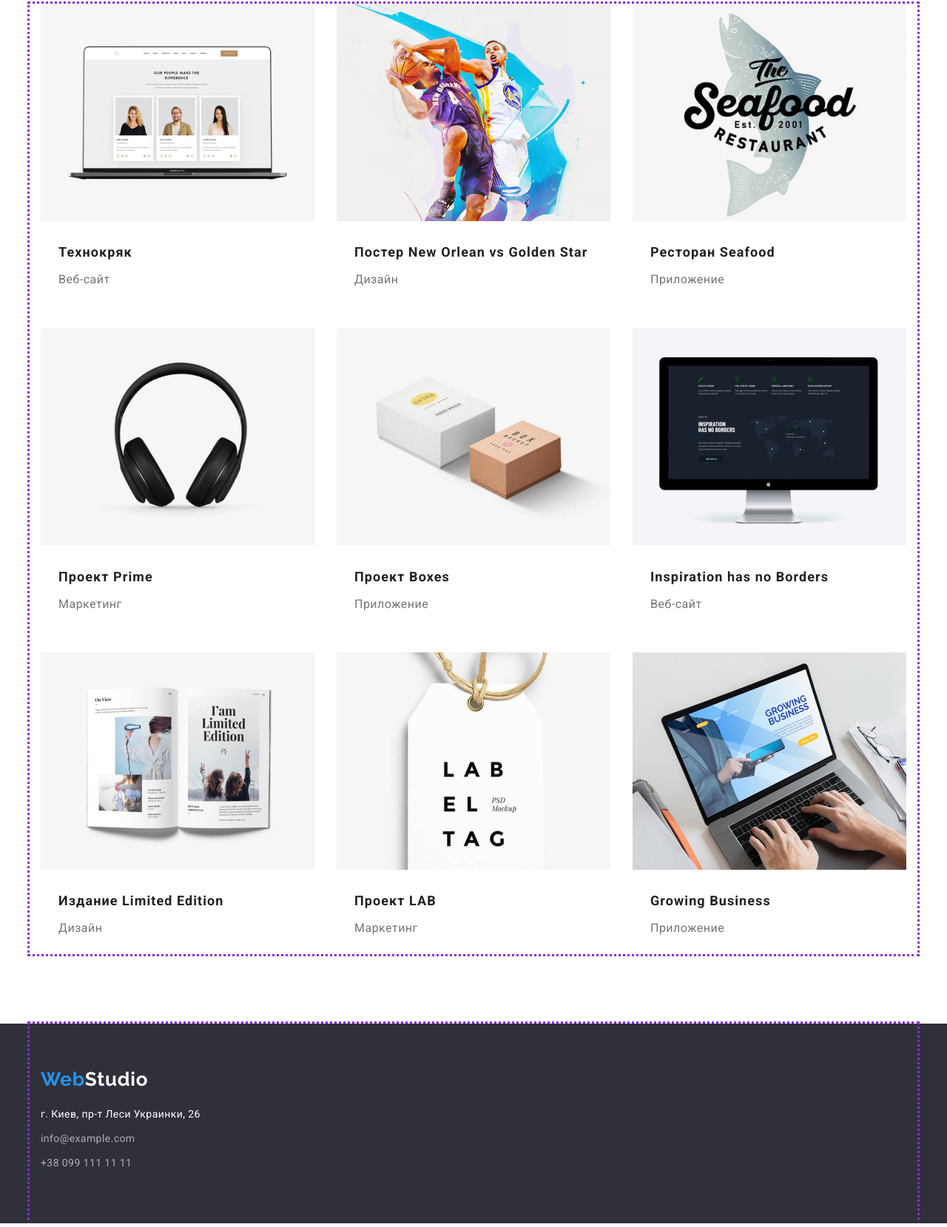
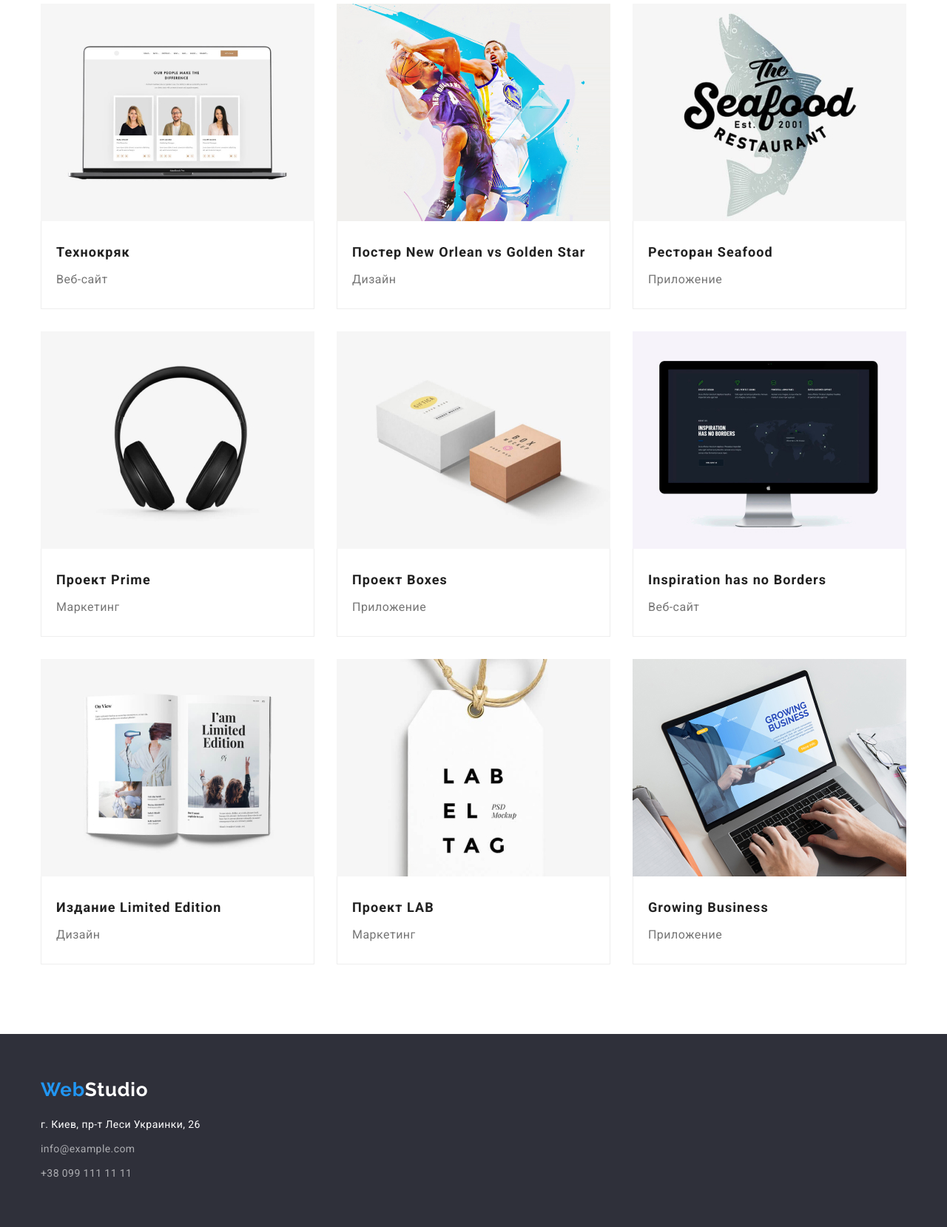
Before and after one commit to LenaK513/goit-markup-hw-03, a plain HTML site: page portfolio.html in a window 1280 px wide. Shown: the part 312-1971 px from the top of the page at 74% size. Drawn offline with nearby package versions, Linux system fonts and the light colour scheme.

Commit message:
verson corrected after checking

```diff
--- a/css/styles.css
+++ b/css/styles.css
@@ -58,7 +58,7 @@ ul {
   margin-right: auto;
   padding-left: 15px;
   padding-right: 15px;
-  outline: 3px dotted blueviolet;
+  /* outline: 3px dotted blueviolet; */
 }
 
 /***********HEADER **********/
@@ -295,6 +295,11 @@ ul {
   padding-bottom: 94px;
 }
 
+img {
+  display: block;
+  max-width: 100%;
+  height: auto;
+}
 /*************SECTION  BUTTONS **********************/
 
 .apps {
@@ -336,14 +341,26 @@ ul {
 .project {
   display: flex;
   flex-wrap: wrap;
-  /* background-color: blueviolet; */
+
+  margin: 0;
+  padding: 0;
+  list-style: none;
+
+  margin-right: -30px;
+  margin-bottom: -30px;
+}
+
+.project > .item {
+  flex-basis: calc(100% / 3 - 30px);
+  margin-right: 30px;
+  margin-bottom: 30px;
 }
 
 .project-name {
-  padding: 20px 24px;
-  /* border-right: 1px solid var(--border-line-portfolio);
+  padding: 24px 20px;
+  border-right: 1px solid var(--border-line-portfolio);
   border-left: 1px solid var(--border-line-portfolio);
-  border-bottom: 1px solid var(--border-line-portfolio); */
+  border-bottom: 1px solid var(--border-line-portfolio);
 }
 
 .project-title {
@@ -363,30 +380,26 @@ ul {
   margin: 0;
 }
 
-.project .item {
-  margin-right: 30px;
-  margin-bottom: 30px;
-}
-
-.project .item:nth-child(3n) {
+/* .project .item:nth-child(3n) {
   margin-right: 0;
 }
 
 .project .item:nth-last-child(-n + 3) {
   margin-bottom: 0;
-}
+} */
 
 /*************FOOTER***************/
 .footer {
   background-color: var(--add-background-color);
   font-size: 14px;
   letter-spacing: 0.03em;
+  padding-top: 60px;
+  padding-bottom: 60px;
 }
 
-.contact-address {
-  padding-top: 60px;
+.second {
+  margin-right: 0;
 }
-
 .accent-footer {
   color: var(--add-text-color);
 }
@@ -398,7 +411,7 @@ ul {
   letter-spacing: 0.03em;
 
   justify-content: flex-start;
-  padding-bottom: 60px;
+
   margin-top: 20px;
 }
 
@@ -412,6 +425,6 @@ ul {
   color: rgba(255, 255, 255, 0.6);
 }
 
-.contacts-info .item:not(last-child) {
+.contacts-info .item:not(:last-child) {
   margin-bottom: 9px;
 }
--- a/portfolio.html
+++ b/portfolio.html
@@ -72,81 +72,127 @@
           </ul>
         </div>
 
-        <div class="container project">
+        <div class="container project-list">
           <ul class="project">
             <li class="item">
+              <div class="card">
+                <div class="card-thumb">
                   <img src="./images/img1.jpg" alt="Технокряк" width="370" />
+                </div>
                 <div class="project-name">
                   <h2 class="project-title">Технокряк</h2>
                   <p class="project-type">Веб-сайт</p>
                 </div>
+              </div>
             </li>
             <li class="item">
+              <div class="card">
+                <div class="card-thumb">
                   <img
                     src="./images/img2.jpg"
                     alt="Постер New Orlean vs Golden Star"
                     width="370"
                   />
+                </div>
                 <div class="project-name">
-                <h2 class="project-title">Постер New Orlean vs Golden Star</h2>
+                  <h2 class="project-title">
+                    Постер New Orlean vs Golden Star
+                  </h2>
                   <p class="project-type">Дизайн</p>
+                </div>
               </div>
             </li>
             <li class="item">
-              <img src="./images/img3.jpg" alt="Ресторан Seafood" width="370" />
+              <div class="card">
+                <div class="card-thumb">
+                  <img
+                    src="./images/img3.jpg"
+                    alt="Ресторан Seafood"
+                    width="370"
+                  />
+                </div>
                 <div class="project-name">
                   <h2 class="project-title">Ресторан Seafood</h2>
                   <p class="project-type">Приложение</p>
                 </div>
+              </div>
             </li>
             <li class="item">
+              <div class="card">
+                <div class="card-thumb">
                   <img src="./images/img4.jpg" alt="Проект Prime" width="370" />
+                </div>
                 <div class="project-name">
                   <h2 class="project-title">Проект Prime</h2>
                   <p class="project-type">Маркетинг</p>
                 </div>
+              </div>
             </li>
             <li class="item">
+              <div class="card">
+                <div class="card-thumb">
                   <img src="./images/img5.jpg" alt="Проект Boxes" width="370" />
+                </div>
                 <div class="project-name">
                   <h2 class="project-title">Проект Boxes</h2>
                   <p class="project-type">Приложение</p>
                 </div>
+              </div>
             </li>
             <li class="item">
+              <div class="card">
+                <div class="card-thumb">
                   <img
                     src="./images/img6.jpg"
                     alt="Inspiration has no Borders"
                     width="370"
                   />
+                </div>
                 <div class="project-name">
                   <h2 class="project-title">Inspiration has no Borders</h2>
                   <p class="project-type">Веб-сайт</p>
                 </div>
+              </div>
             </li>
             <li class="item">
+              <div class="card">
+                <div class="card-thumb">
                   <img
                     src="./images/img7.jpg"
                     alt="Издание Limited Edition"
                     width="370"
                   />
+                </div>
                 <div class="project-name">
                   <h2 class="project-title">Издание Limited Edition</h2>
                   <p class="project-type">Дизайн</p>
                 </div>
+              </div>
             </li>
             <li class="item">
+              <div class="card">
+                <div class="card-thumb">
                   <img src="./images/img8.jpg" alt="Проект LAB" width="370" />
+                </div>
                 <div class="project-name">
                   <h2 class="project-title">Проект LAB</h2>
                   <p class="project-type">Маркетинг</p>
                 </div>
+              </div>
             </li>
             <li class="item">
-              <img src="./images/img9.jpg" alt="Growing Business" width="370" />
+              <div class="card">
+                <div class="card-thumb">
+                  <img
+                    src="./images/img9.jpg"
+                    alt="Growing Business"
+                    width="370"
+                  />
+                </div>
                 <div class="project-name">
                   <h2 class="project-title">Growing Business</h2>
                   <p class="project-type">Приложение</p>
+                </div>
               </div>
             </li>
           </ul>
@@ -155,7 +201,7 @@
     </main>
     <footer class="footer">
       <div class="container contact-address">
-        <a lang="en" href="" class="link logo"
+        <a lang="en" href="" class="link logo second"
           >Web<span class="accent-footer">Studio</span></a
         >
         <address class="contacts">
```
Also changed, not shown: index.html (+1 -1 lines). Lines whose indentation alone changed are shown as unchanged.
